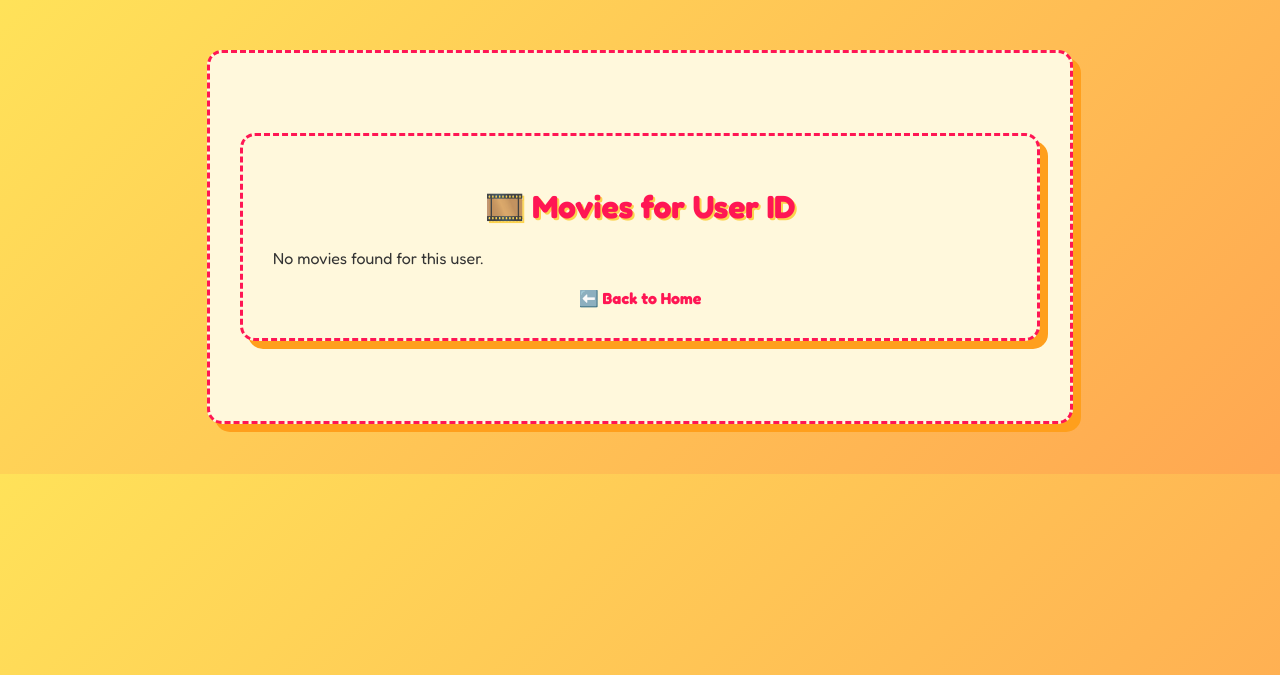
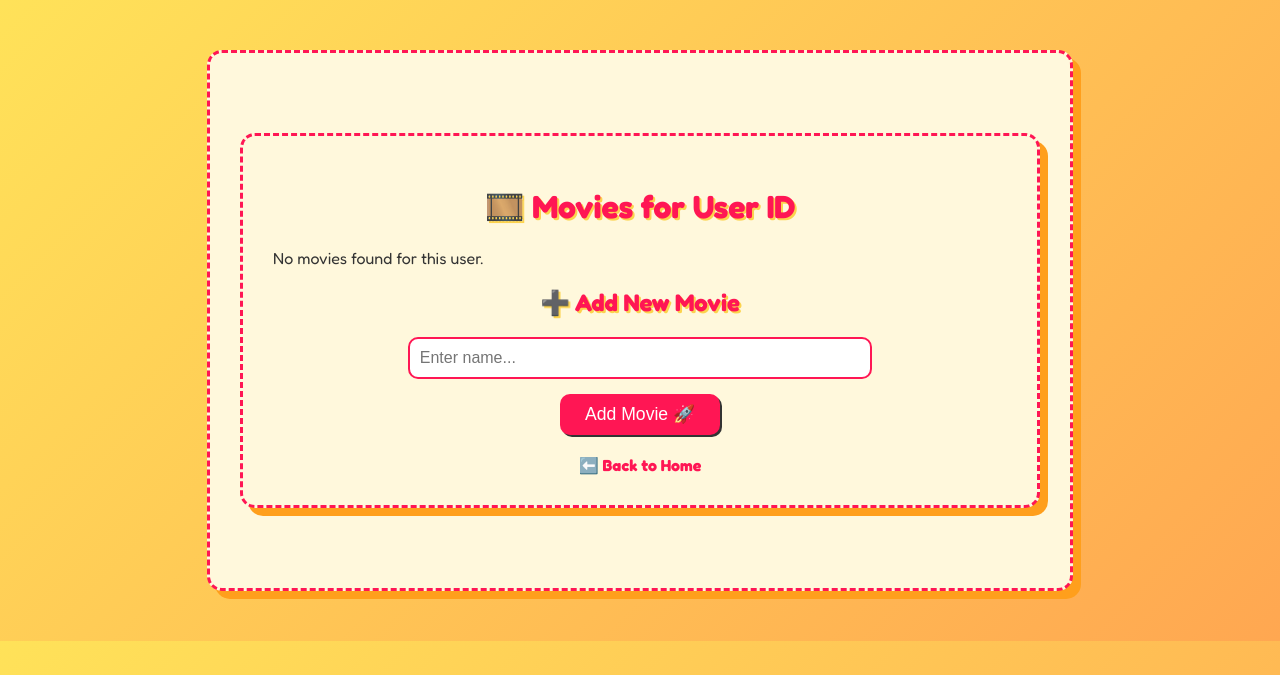
Before and after one commit to Mister-Calvin/MoviWebApp, a Flask app: page /users/1/movies in a window 1280 px wide. Shown: the top 675 px of the page. Run offline with Flask 3, Linux system fonts and the light colour scheme.

Commit message:
Update show_movies.html: add form and button to add new movies

```diff
--- a/templates/show_movies.html
+++ b/templates/show_movies.html
@@ -3,6 +3,7 @@
 {% block content %}
 <div class="container">
     <h1>🎞️ Movies for User ID {{ user_id }}</h1>
+
 
     {% if movies %}
         <ul>
@@ -17,9 +18,14 @@
     {% else %}
         <p>No movies found for this user.</p>
     {% endif %}
+    <h2>➕ Add New Movie</h2>
+    <form action="/users/<int:user_id>/movies" method="POST" class="add-user-form">
+        <input type="text" name="name" placeholder="Enter name..." required>
+        <button type="submit">Add Movie 🚀</button>
+    </form>
 
     <div class="back-link">
-        <a href="{{ url_for('list_users') }}">⬅️ Back to Home</a>
+        <a href="{{ url_for('home') }}">⬅️ Back to Home</a>
     </div>
 </div>
 {% endblock %}
```
